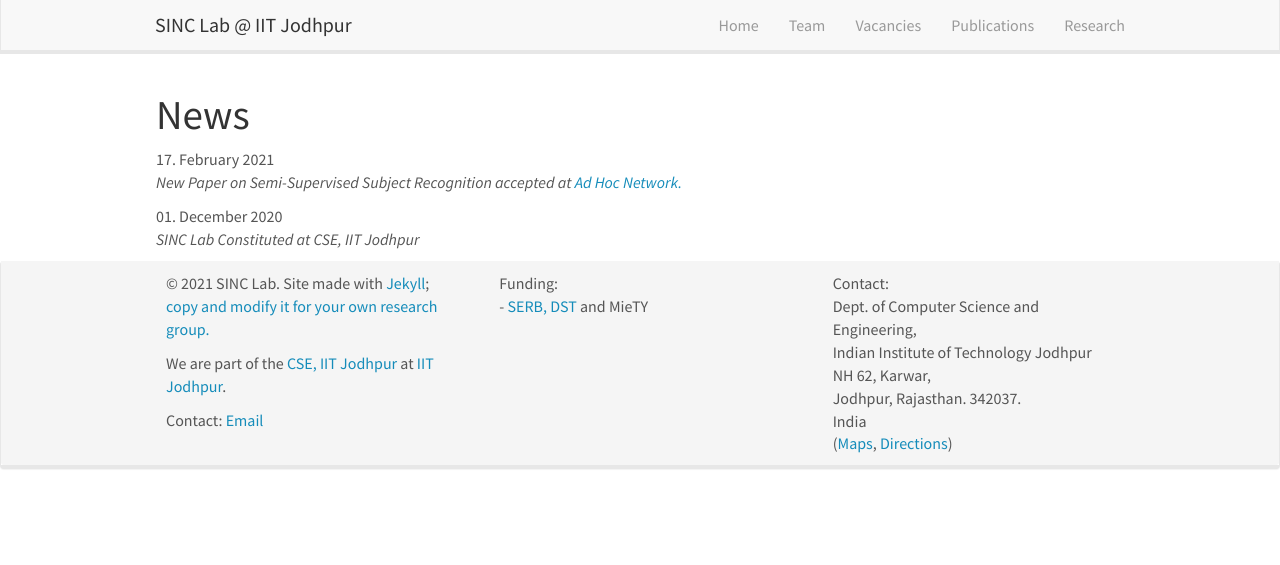
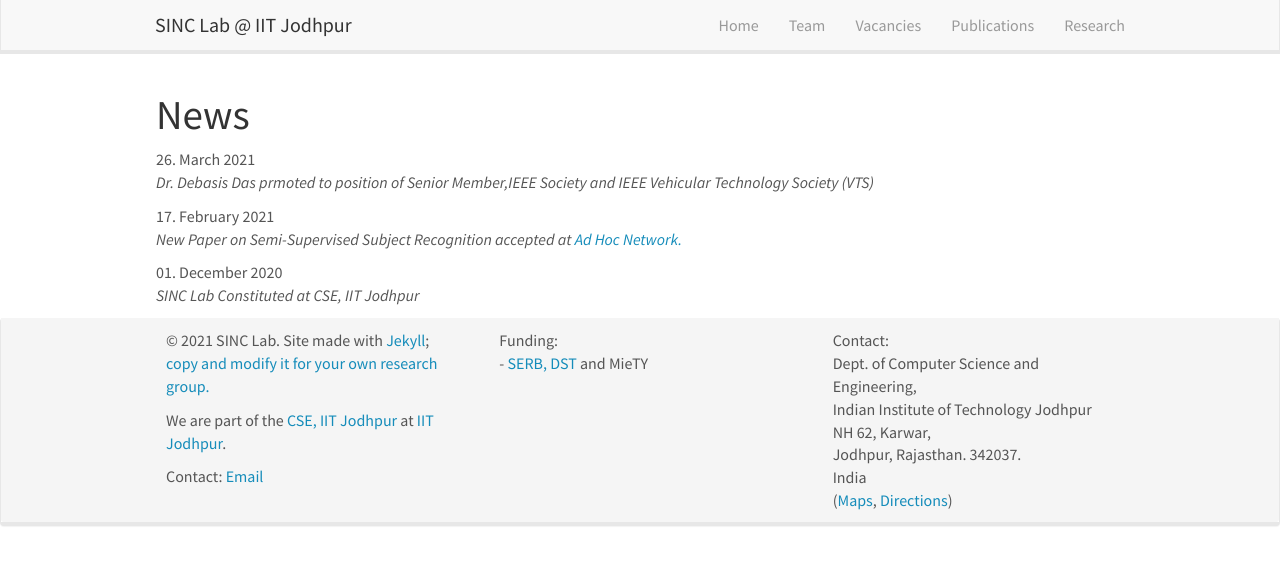
Before and after one commit to sinclab-iitj/sinclab-iitj.github.io, a Jekyll site: the page built from _pages/allnews.md, in a window 1280 px wide. Shown: the top 565 px of the page. Built offline with Jekyll 4.4.1, drawn with Linux system fonts in a browser that asks for light colours; nearby versions of some CDN libraries.

Commit message:
Update news.yml

```diff
--- a/_data/news.yml
+++ b/_data/news.yml
@@ -1,7 +1,9 @@
+
+- date: 26. March 2021
+  headline: Dr. Debasis Das prmoted to position of Senior Member,IEEE Society and IEEE Vehicular Technology Society (VTS)
 
 - date: 17. February 2021
   headline: "New Paper on Semi-Supervised Subject Recognition accepted at <a href='https://www.sciencedirect.com/science/article/pii/S1570870521000391?dgcid=rss_sd_all'>Ad Hoc Network.</a>"
 
-
 - date: 01. December 2020
   headline: SINC Lab Constituted at CSE, IIT Jodhpur
```
